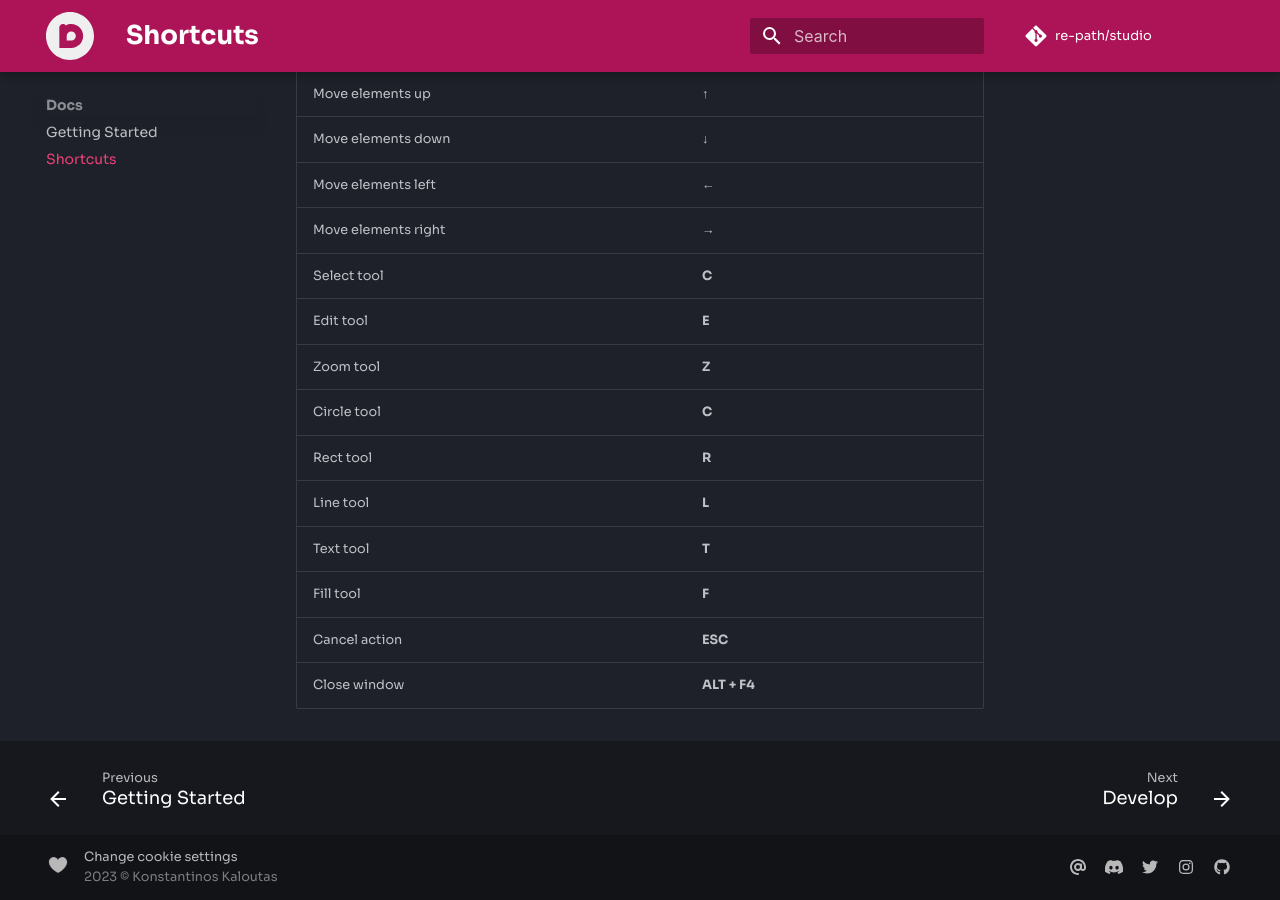
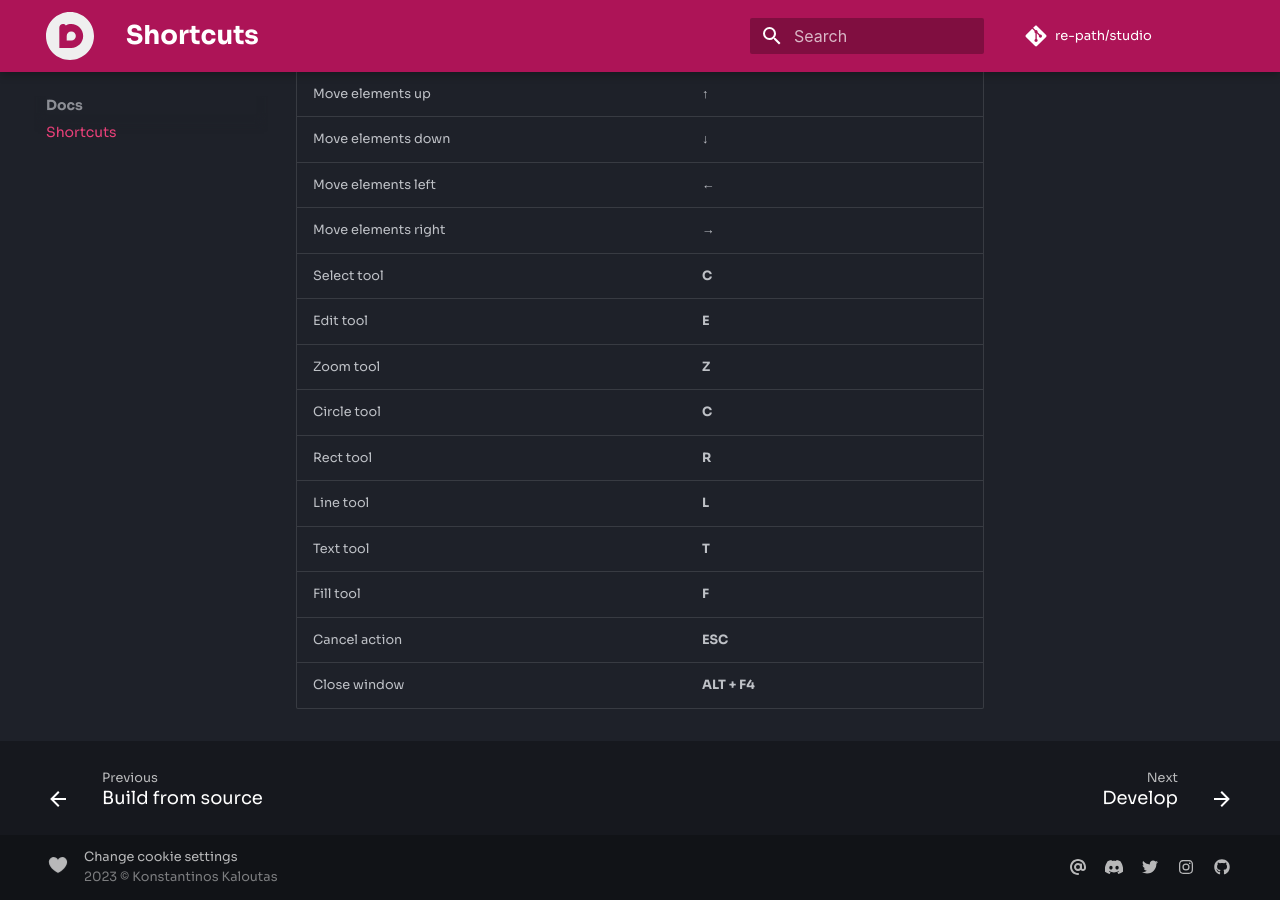
Before and after one commit to repath-project/repath-website, an MkDocs documentation site: the page built from docs/docs/shortcuts.md, in a window 1280 px wide and 900 px high, scrolled down 1772 px. Built offline with MkDocs 1.6.1 and Material for MkDocs 9.7.7, drawn with Linux system fonts in a browser that asks for light colours; comment, search, counter and statistics services are not loaded.

Commit message:
remove getting started page

```diff
--- a/docs/docs/getting-started.md
+++ /dev/null
@@ -1 +0,0 @@
-# Getting Started
--- a/mkdocs.yml
+++ b/mkdocs.yml
@@ -40,7 +40,6 @@ nav:
     - get-studio/download.md
     - get-studio/build-from-source.md
   - Docs:
-    - docs/getting-started.md
     - docs/shortcuts.md
   - Contribute:
     - contribute/develop.md
```
